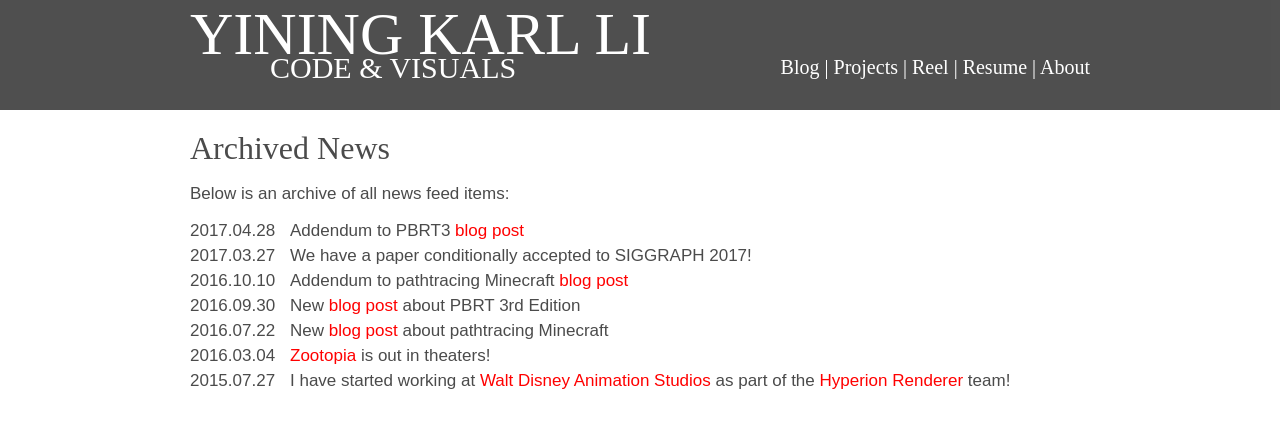
After one commit to betajippity/yiningkarlli.com, a PHP site: page /news.html in a window 1280 px wide. The commit adds this page. Shown: the top 428 px of the page. Run offline with PHP 8.4, Linux system fonts and the light colour scheme; some libraries are stand-ins or nearby versions.

Commit message:
Added archived news page

```diff
--- a/includes/css/news.css
+++ b/includes/css/news.css
@@ -6,13 +39,13 @@ div.newsheader{
 div.newsleftbar {
     float:left;
     text-align: left ;
-    width:500px;
+    width:100px;
 }
 
 div.newsrightbar {
     float:right;
-    width:375px;
-    margin-left: 25px;
+    width:775px;
+    margin-left: 0px;
 }
 
 div.newsrightbarsplitright {
@@ -28,5 +61,5 @@ div.newsrightbarsplitleft {
 
 div.newsrow {
     float:left;
-    margin-bottom: 50px;
+    margin-bottom: 5px;
 }
--- /dev/null
+++ b/news.html
@@ -0,0 +1,104 @@
+<!DOCTYPE HTML>
+<html xmlns="http://www.w3.org/1999/xhtml" xml:lang="en" lang="en">
+    <head>
+        <meta http-equiv='Content-Type' content='application/xhtml+xml; charset=utf-8' />
+        <title>YINING KARL LI | Projects</title>
+        <link rel='stylesheet' href="includes/css/style.css" type='text/css' media='screen' />
+        <link rel='stylesheet' href="includes/css/news.css" type='text/css' media='screen' />
+        <link rel="apple-touch-icon" href="includes/icon.png"/>
+        <LINK REL="SHORTCUT ICON" HREF="includes/favicon.ico" />
+        <script type="text/javascript" src="http://use.typekit.com/ivw5chn.js"></script>
+
+        <script type="text/javascript" src="includes/js/jquery.js"></script>
+        <script type="text/javascript" src="includes/js/smoothscroll.js.html"></script>
+        <script type="text/javascript" src="includes/js/navbar.js"></script>
+
+        <script type="text/javascript" src="http://use.typekit.com/ivw5chn.js"></script>
+        <script type="text/javascript">try{Typekit.load();}catch(e){}</script>
+        <script type="text/javascript" src="includes/js/analytics.js"></script>
+    </head>
+    <div class="topmenubar">
+    <div class="toptext">
+        <div class="yiningkarlli">
+            <a href="index.html" class="nav">YINING KARL LI</a>
+        </div>
+        <div class="codeandvisuals">
+            <a href="http://blog.yiningkarlli.com" class="nav">CODE & VISUALS</a>
+        </div>
+        <div class="topmenu">
+            <a href="http://blog.yiningkarlli.com" class="nav">Blog</a> | <a href="projects.html" class="nav">Projects</a> | <a href="demoreel.html" class="nav">Reel</a> | <a href="resume.html" class="nav">Resume</a> | <a href="about.html" class="nav">About</a>
+        </div>
+    </div>
+</div>
+
+    <body>
+        <div class="content">
+            <div class="title">Archived News</div>
+            <p>
+            Below is an archive of all news feed items:
+
+            <div class = "newsrow">
+                <div class="newsleftbar">
+                    2017.04.28
+                </div>
+                <div class="newsrightbar">
+                    Addendum to PBRT3 <a href="http://blog.yiningkarlli.com/2016/09/pbrtv3.html">blog post</a>
+                </div>
+            </div>
+
+            <div class = "newsrow">
+                <div class="newsleftbar">
+                    2017.03.27
+                </div>
+                <div class="newsrightbar">
+                    We have a paper conditionally accepted to SIGGRAPH 2017!
+                </div>
+            </div>
+
+            <div class = "newsrow">
+                <div class="newsleftbar">
+                    2016.10.10
+                </div>
+                <div class="newsrightbar">
+                    Addendum to pathtracing Minecraft <a href="http://blog.yiningkarlli.com/2016/07/minecraft-in-renderman-ris.html">blog post</a>
+                </div>
+            </div>
+
+            <div class = "newsrow">
+                <div class="newsleftbar">
+                    2016.09.30
+                </div>
+                <div class="newsrightbar">
+                    New <a href="http://blog.yiningkarlli.com/2016/09/pbrtv3.html">blog post</a> about PBRT 3rd Edition
+                </div>
+            </div>
+
+            <div class = "newsrow">
+                <div class="newsleftbar">
+                    2016.07.22
+                </div>
+                <div class="newsrightbar">
+                    New <a href="http://blog.yiningkarlli.com/2016/07/minecraft-in-renderman-ris.html">blog post</a> about pathtracing Minecraft
+                </div>
+            </div>
+
+            <div class = "newsrow">
+                <div class="newsleftbar">
+                    2016.03.04
+                </div>
+                <div class="newsrightbar">
+                    <a href="http://blog.yiningkarlli.com/2016/02/zootopia.html">Zootopia</a> is out in theaters!
+                </div>
+            </div>
+
+            <div class = "newsrow">
+                <div class="newsleftbar">
+                    2015.07.27
+                </div>
+                <div class="newsrightbar">
+                    I have started working at <a href="http://www.disneyanimation.com">Walt Disney Animation Studios</a> as part of the <a href="https://disneyanimation.com/technology/innovations/hyperion">Hyperion Renderer</a> team!
+                </div>
+            </div>
+        </div>
+    </body>
+</html>
```
Also changed, not shown: other parts of includes/css/news.css (+33 -0 lines), index.html (+14 -11 lines).
